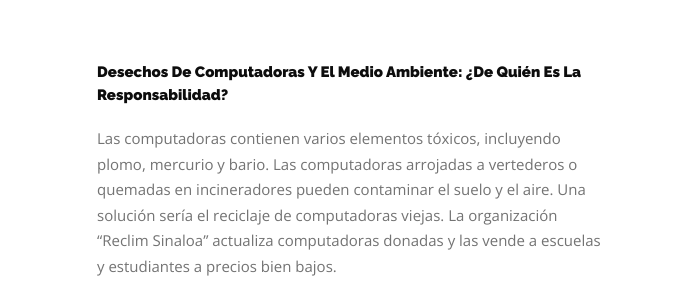
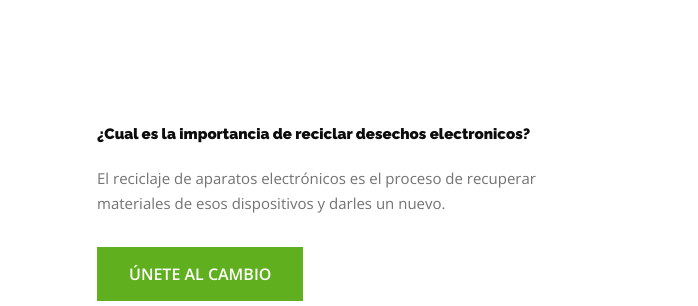
Before and after one commit to Baltazar-CD/reciclareclim, a plain HTML site: page index.html in a window 1280 px wide. Shown: the part 1488-1794 px from the top of the page, 0-698 px from the left. Drawn offline with nearby package versions, Linux system fonts and the light colour scheme.

Commit message:
Update index.html

```diff
--- a/index.html
+++ b/index.html
@@ -131,8 +131,8 @@
                             <div class="about__item">
                                 <div class="about__inner">
                                     <div style="padding-right: 30px; padding-left: 0px;" class="about__content">
-                                        <h6>Desechos De Computadoras Y El Medio Ambiente: ¿De Quién Es La Responsabilidad?</h6>
-                                        <p>Las computadoras  contienen varios elementos tóxicos, incluyendo plomo, mercurio y bario.  Las computadoras arrojadas a vertederos o quemadas en incineradores pueden contaminar el suelo y el aire.  Una solución sería el reciclaje de computadoras viejas.  La organización “Reclim Sinaloa” actualiza computadoras donadas y las vende a escuelas y estudiantes a precios bien bajos.</p>
+                                        <h6>¿Cual es la importancia de reciclar desechos electronicos?</h6>
+                                        <p>El reciclaje de aparatos electrónicos es el proceso de recuperar materiales de esos dispositivos y darles un nuevo.</p>
                                         <a href="#contacto" class="default-btn move-right"><span>Únete al cambio</span></a>
                                     </div>
                                     <div class="about__thumb">
```
